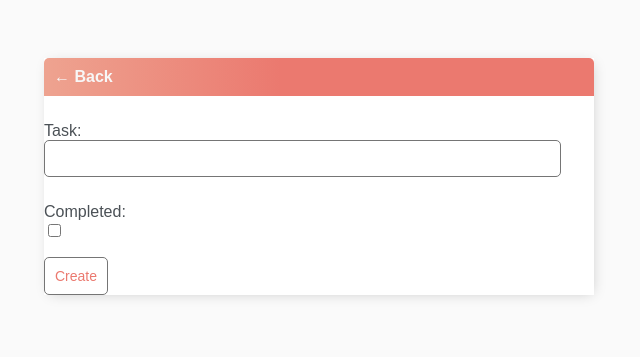
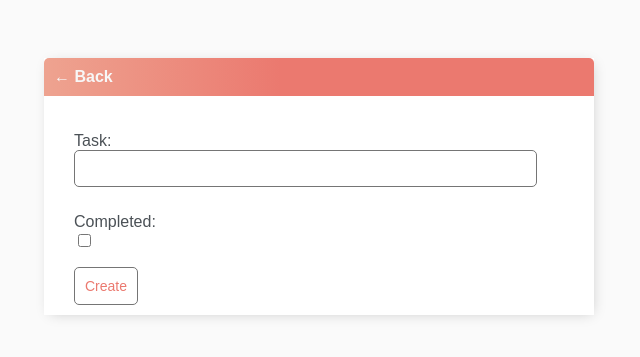
Before and after one commit to koushikromel/todo-task, a Django app: page /create/ in a window 1280 px wide. Shown: the top 357 px of the page, without its empty margins (321-961 px from the left). Run offline with Django 4.2, Linux system fonts and the light colour scheme.

Commit message:
added requirements file

```diff
--- /dev/null
+++ b/requirements.txt
@@ -0,0 +1,3 @@
+asgiref==3.7.2
+Django==4.2.4
+sqlparse==0.4.4
--- a/templates/create_todo.html
+++ b/templates/create_todo.html
@@ -8,7 +8,7 @@ Create Todo
 <div class="header-bar">
     <a href="{% url 'list_todos' %}">&#8592; Back</a>
 </div>
-<div class="task-items-wrapper">
+<div class="task-items-wrapper"  style="padding: 10px 30px;">
 
     <form action="" method="post">{% csrf_token %}
         {{ form.as_p }}
--- a/todoapp/views.py
+++ b/todoapp/views.py
@@ -22,7 +22,7 @@ def send_email(body):
     server = smtplib.SMTP('smtp.gmail.com', 587)
     server.starttls()
     server.login(settings.EMAIL_HOST_USER, settings.EMAIL_HOST_PASSWORD)
-    # server.sendmail(from_email, [to_email], msg.as_string())
+    server.sendmail(from_email, [to_email], msg.as_string())
     server.quit()
     return redirect("/")
 
```
Also changed, not shown: README.md, 1 other file.
